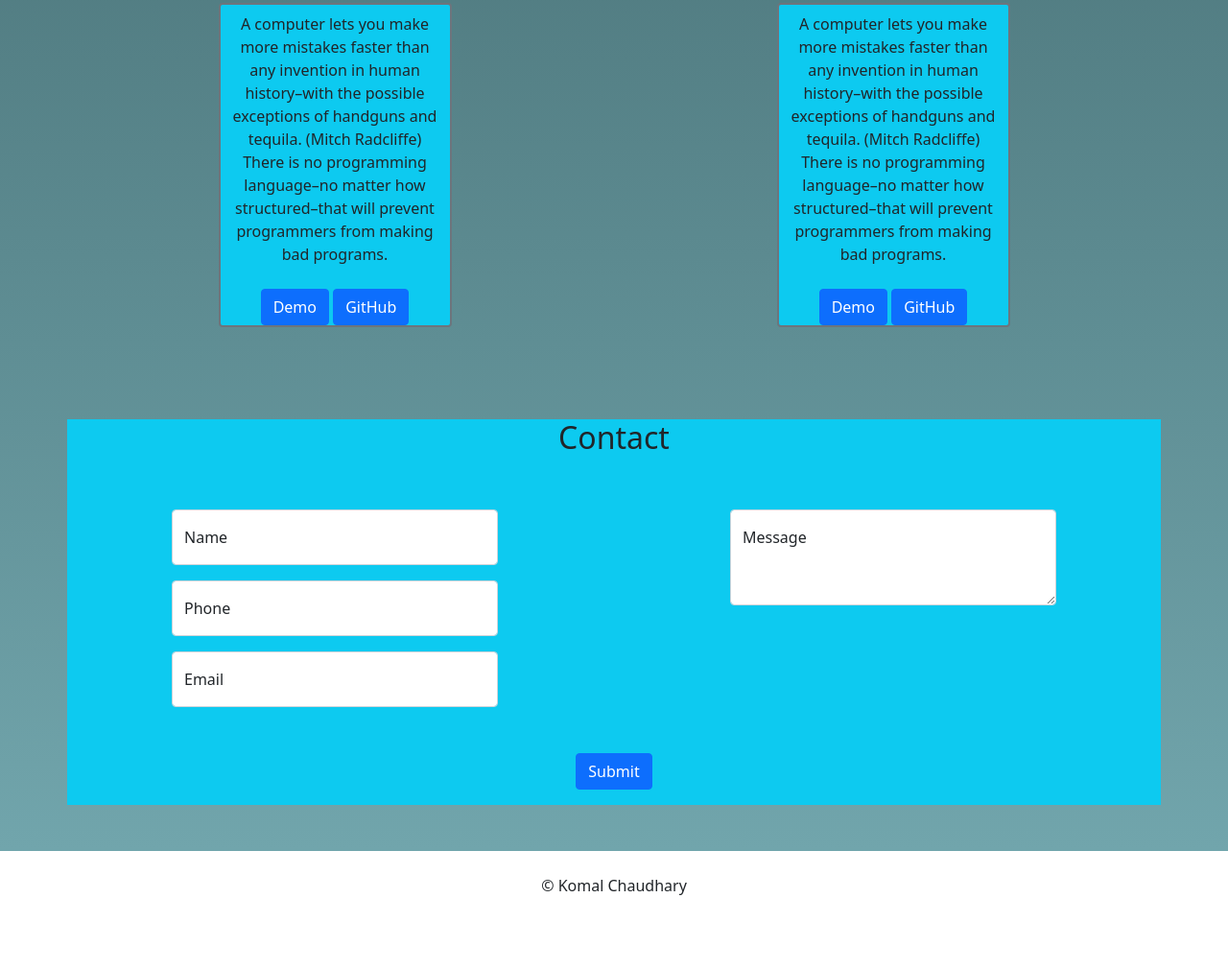
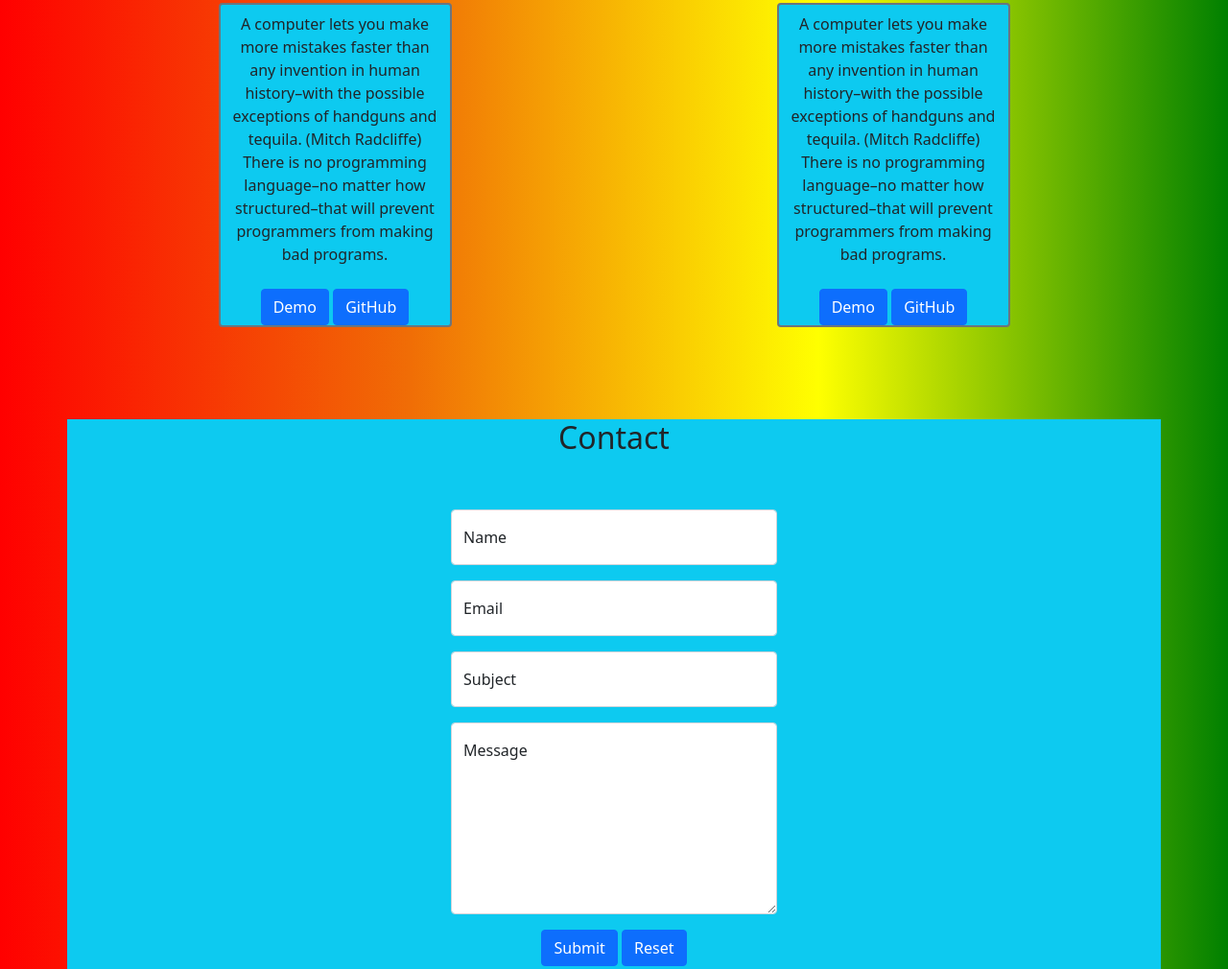
Before and after one commit to kchaudhary1/my-pwp-komalch, a plain HTML site: page public_html/index.html in a window 1280 px wide. Shown: the part 1790-2800 px from the top of the page at 96% size. Before the commit the page ends 2765 px from the top, so only its background shows below. Drawn offline with nearby package versions, Linux system fonts and the light colour scheme; some packages are replaced by stand-ins of ours; a script that the page names is missing.

Commit message:
Added more styling

```diff
--- a/public_html/index.html
+++ b/public_html/index.html
@@ -10,10 +10,10 @@
           integrity="sha384-EVSTQN3/azprG1Anm3QDgpJLIm9Nao0Yz1ztcQTwFspd3yD65VohhpuuCOmLASjC" crossorigin="anonymous">
     <link rel="stylesheet" href="style.css">
 
-    <title>Hello, world!</title>
+    <title>Komal Chaudhary</title>
 </head>
 <section>
-<nav class="navbar navbar-expand-lg navbar-dark bg-#202020  p-3">
+    <nav class="navbar navbar-expand-lg navbar-dark p-3">
         <div class="container">
             <a class="navbar-brand text-white" href="#"><h1>Komal Chaudhary</h1></a>
 
@@ -47,7 +47,6 @@
         </div>
     </nav>
 </section>
-
 <section class="py-5" id="AboutMe">
     <div class="container">
         <div class="row g-5">
@@ -62,12 +61,16 @@
             </div>
             <div class="col-10 col-md-6 d-block mx-auto">
                 <h2 class="text-center text-white">Hi, I am Komal</h2>
-                <p class="text-white">Most software today is very much like an Egyptian pyramid with millions of bricks piled on top of each
-                    other, with no structural integrity, but just done by brute force and thousands of slaves. (Alan Kay) The
-                    only people who have anything to fear from free software are those whose products are worth even less.
+                <p class="text-white">Most software today is very much like an Egyptian pyramid with millions of bricks
+                    piled on top of each
+                    other, with no structural integrity, but just done by brute force and thousands of slaves. (Alan
+                    Kay) The
+                    only people who have anything to fear from free software are those whose products are worth even
+                    less.
                     (David Emery) Measuring programming progress by lines of code is like measuring aircraft building
                     progress by weight. (Bill Gates) I’ve noticed lately that the paranoid fear of computers becoming
-                    intelligent and taking over the world has almost entirely disappeared from the common culture. Near as I
+                    intelligent and taking over the world has almost entirely disappeared from the common culture. Near
+                    as I
                     can tell, this coincides with the release of MS-DOS. (Larry DeLuca)</p>
                 <div class="row justify-content-center text-center">
                     <div class="col">
@@ -163,7 +166,8 @@
                     <div class="col py-2">
                         <div class="card">
                             <div class="card-body">
-                                <h4 class="card-title exp-title mt-0 mb-1">BTech in Electronics and Communication Engineering</h4>
+                                <h4 class="card-title exp-title mt-0 mb-1">BTech in Electronics and Communication
+                                    Engineering</h4>
                                 <h5 class="card-title exp-company my-0">GGSIPU, Delhi, India</h5>
                                 <div class="exp-meta">
                                     Aug 2013 –
@@ -234,7 +238,10 @@
         <div class="col-8 col-md-3 d-block mx-auto">
             <img class="mb-4 img-fluid mx-auto d-block" src="http://www.fillmurray.com/250/250" alt="more fill">
             <div class="bg-info border rounded border-2 border-secondary text-center">
-                <p class="p-2 text-center">A computer lets you make more mistakes faster than any invention in human history–with the possible exceptions of handguns and tequila. (Mitch Radcliffe) There is no programming language–no matter how structured–that will prevent programmers from making bad programs.</p>
+                <p class="p-2 text-center">A computer lets you make more mistakes faster than any invention in human
+                    history–with the possible exceptions of handguns and tequila. (Mitch Radcliffe) There is no
+                    programming language–no matter how structured–that will prevent programmers from making bad
+                    programs.</p>
                 <a href="#" class="btn btn-primary">Demo</a>
                 <a href="#" class="btn btn-primary">GitHub</a>
             </div>
@@ -243,7 +250,10 @@
         <div class="col-8 col-md-3 d-block mx-auto">
             <img class="mb-4 img-fluid mx-auto d-block" src="http://www.fillmurray.com/250/250" alt="more fill">
             <div class="bg-info border rounded border-2 border-secondary text-center">
-                <p class="p-2 text-center">A computer lets you make more mistakes faster than any invention in human history–with the possible exceptions of handguns and tequila. (Mitch Radcliffe) There is no programming language–no matter how structured–that will prevent programmers from making bad programs.</p>
+                <p class="p-2 text-center">A computer lets you make more mistakes faster than any invention in human
+                    history–with the possible exceptions of handguns and tequila. (Mitch Radcliffe) There is no
+                    programming language–no matter how structured–that will prevent programmers from making bad
+                    programs.</p>
                 <a href="#" class="btn btn-primary">Demo</a>
                 <a href="#" class="btn btn-primary">GitHub</a>
             </div>
@@ -252,39 +262,60 @@
     </div>
 </section>
 <!--Forms-->
-<section class="container text-center bg-info mt-5 mb-5" id="contact">
+<section class="container text-center bg-info mt-5 mb-5">
     <h2>Contact</h2>
     <div class="row py-5 g-5">
         <div class="col-8 col-md-4 d-block mx-auto">
+            <form action="http://localhost:4200/apis/" id="contact" method="post" novalidate>
             <div class="form-floating mb-3">
-                <input type="email" class="form-control" id="floatingInput" placeholder="name@example.com">
-                <label for="floatingInput">Name</label>
+                <input type="name" class="form-control" id="name" placeholder="Your Name">
+                <label for="name">Name</label>
             </div>
             <div class="form-floating mb-3">
-                <input type="password" class="form-control" id="floatingPassword" placeholder="Password">
-                <label for="floatingPassword">Phone</label>
+                <input type="email" class="form-control" id="email" placeholder="Your Email">
+                <label for="email">Email</label>
             </div>
             <div class="form-floating">
-                <input type="password" class="form-control" id="Password" placeholder="Password">
-                <label for="floatingPassword">Email</label>
+                <input type="subject" class="form-control" id="subject" placeholder="subject">
+                <label for="subject">Subject</label>
+            </div>
+
+            <div class="form-floating mt-3">
+                <textarea class="form-control" placeholder="Leave a message here" id="message"
+                          style="height: 200px" maxlength="2000"></textarea>
+                <label for="message">Message</label>
+            </div>
+                <div class="col-auto p-3">
+                <button class="btn btn-primary mb-3" type="submit">Submit</button>
+                <button class="btn btn-primary mb-3" type="reset">Reset</button>
+                </div>
+            </form>
+            <div id="output-area"></div>
         </div>
     </div>
-        <div class="col-8 col-md-4 d-block mx-auto">
-            <div class="form-floating">
-                <textarea class="form-control" placeholder="Leave a message here" id="floatingTextarea2" style="height: 100px"></textarea>
-                <label for="floatingTextarea2">Message</label>
-            </div>
-        </div>
-    </div>
-    <button class="btn btn-primary mb-3" type="submit">Submit</button>
 </section>
 <!-- Footer-->
 <footer class="bg-white text-light text-center py-4">
     <p class="text-dark">© Komal Chaudhary</p>
 </footer>
 
-<script src="https://cdn.jsdelivr.net/npm/bootstrap@5.0.2/dist/js/bootstrap.bundle.min.js"
-        integrity="sha384-MrcW6ZMFYlzcLA8Nl+NtUVF0sA7MsXsP1UyJoMp4YLEuNSfAP+JcXn/tWtIaxVXM"
-        crossorigin="anonymous"></script>
+<script src="https://code.jquery.com/jquery-3.6.0.min.js" integrity="sha256-/xUj+3OJU5yExlq6GSYGSHk7tPXikynS7ogEvDej/m4=" crossorigin="anonymous"></script>
+
+<!-- Option 1: Bootstrap Bundle with Popper -->
+<script src="https://cdn.jsdelivr.net/npm/bootstrap@5.1.0/dist/js/bootstrap.bundle.min.js" integrity="sha384-U1DAWAznBHeqEIlVSCgzq+c9gqGAJn5c/t99JyeKa9xxaYpSvHU5awsuZVVFIhvj" crossorigin="anonymous"></script>
+<!-- Make sure to use Jquery min and not the slim version provided by Bootstrap -->
+<!-- jQuery Form, Validate, Additional Methods, -->
+<script crossorigin="anonymous" integrity="sha256-2Pjr1OlpZMY6qesJM68t2v39t+lMLvxwpa8QlRjJroA="
+        src="https://cdnjs.cloudflare.com/ajax/libs/jquery.form/4.2.2/jquery.form.min.js"></script>
+<script crossorigin="anonymous" integrity="sha256-F6h55Qw6sweK+t7SiOJX+2bpSAa3b/fnlrVCJvmEj1A="
+        src="https://cdnjs.cloudflare.com/ajax/libs/jquery-validate/1.17.0/jquery.validate.min.js"></script>
+<script crossorigin="anonymous" integrity="sha256-0Yg/eibVdKyxkuVo1Qwh0DspoUCHvSbm/oOoYVz32BQ="
+        src="https://cdnjs.cloudflare.com/ajax/libs/jquery-validate/1.17.0/additional-methods.min.js"></script>
+
+<!-- Google reCAPTCHA -->
+<script src="https://www.google.com/recaptcha/api.js" async defer></script>
+
+<!-- custom jquery script-->
+<script src="./js/script.js"></script>
 </body>
 </html>
--- /dev/null
+++ b/public_html/js/script.js
@@ -0,0 +1,51 @@
+$(document).ready(function(){
+   document.getElementById('contact')
+   $('#contact').validate({
+      debug: true,
+      errorClass: 'alert alert-danger',
+      ErrorLabelContainer: '#output-area',
+      errorElement: 'div',
+      //these are the rules to define what data we want and what we don't want
+      //each of these group of rules start with the form input NAME attribute
+      rules:{
+         name:{
+            required: true
+         },
+         email:{
+            email: true,
+            required: true
+         },
+         message:{
+            required: true,
+            maxlength: 2000
+         }
+      },
+      messages:{
+         name:{
+            required: 'Name is required'
+         },
+         email:{
+            email: 'Please provide a valid email.',
+            required: 'Email is required'
+         },
+         message:{
+            required: 'Message is required',
+            maxLength: 'Message must be 2000 characters or less.'
+         }
+      },
+      submitHandler: (form) => {
+         $('#contact').ajaxSubmit({
+            type: 'POST',
+            url: $('#contact').attr('action'),
+            success: (ajaxOutput) => {
+               $("output-area").css('display', '')
+               $('#output-area').html(ajaxOutput)
+
+               if($('.alert-success' >= 1)) {
+                  $('#contact')[0].reset()
+               }
+            }
+         })
+      }
+   })
+})
--- a/public_html/style.css
+++ b/public_html/style.css
@@ -5,8 +5,15 @@
     width: 6rem;
 }
 body {
-    background: linear-gradient(#163033, #74a9b0);
+    background-color: red;
+    background-image:
+            linear-gradient(
+                    to right,
+                    red,
+                    #f06d06,
+                    rgb(255, 255, 0),
+                    green
+            );
+    margin: 0px;
+
 }
-.navbar {
-    background-color: #163033;
-}
```
Also changed, not shown: public_html/documentation/index.html (added). Lines whose indentation alone changed are shown as unchanged.
